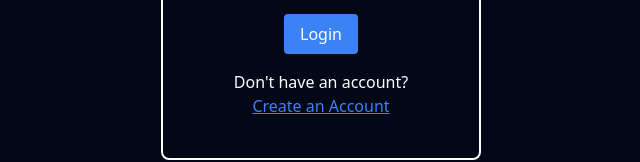
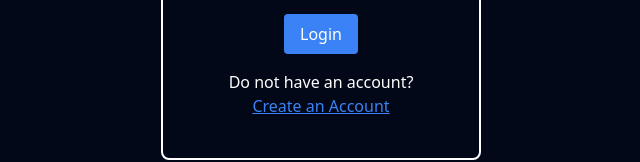
Before and after one commit to NishantDX/Workout-Manager, a Next.js app: page /login in a window 1280 px wide. Shown: the part 538-700 px from the top of the page, without its empty margins (319-959 px from the left). Built offline with nearby package versions, Linux system fonts and the light colour scheme; no server answers.

Commit message:
final changers

```diff
--- a/app/(pages)/(authenticated)/layout.tsx
+++ b/app/(pages)/(authenticated)/layout.tsx
@@ -6,8 +6,7 @@ import { useEffect } from "react";
 import useWorkoutState from "./store/useworkoutState";
 import useWorkoutForMuscleState from "./store/useMuscleWorkoutState";
 //import useUserState from "./store/userUpdateStore";
-import { useParams, useRouter, usePathname } from "next/navigation";
-import { redirect } from "next/navigation";
+import {  useRouter, usePathname } from "next/navigation";
 import useUserState from "./store/userUpdateStore";
 
 export default function Layout({ children }: { children: React.ReactNode }) {
@@ -62,7 +61,7 @@ export default function Layout({ children }: { children: React.ReactNode }) {
     }
   },[user]);
 
-  const { muscleWorkouts, getMuscleWorkout } = useWorkoutForMuscleState();
+  const { getMuscleWorkout } = useWorkoutForMuscleState();
 
   const fetchMuscleGroup = async () => {
     try {
--- a/app/(pages)/(authenticated)/store/userUpdateStore.tsx
+++ b/app/(pages)/(authenticated)/store/userUpdateStore.tsx
@@ -1,6 +1,6 @@
 import {User } from "../../../../utils/type";
 import { create } from "zustand";
-import useWorkoutState from "./useworkoutState";
+//import useWorkoutState from "./useworkoutState";
 
 type UserStore={
   user:User;
--- a/app/(pages)/login/page.tsx
+++ b/app/(pages)/login/page.tsx
@@ -5,10 +5,10 @@ import useUserState from "../(authenticated)/store/userUpdateStore";
 import { Dumbbell } from "lucide-react";
 import axios from "axios";
 //import Router from "next/navigation";
-import { redirect, useRouter } from "next/navigation";
+import { useRouter } from "next/navigation";
 
 export default function LoginPage() {
-  const { login, user, logout } = useUserState();
+  const { login } = useUserState();
   const router =useRouter();
   const [email, setEmail] = useState<string>("");
   const [password, setPassword] = useState<string>("");
@@ -121,7 +121,7 @@ export default function LoginPage() {
         </button>
         {error && <div className="text-red-500 mt-2">{error}</div>}
         <div className="mt-4 flex flex-col justify-center">
-          <span>Don't have an account? </span>
+          <span>Do not have an account? </span>
           <button
             onClick={() => router.push("/signup")}
             className="text-blue-500 underline hover:text-blue-600"
--- a/app/(pages)/signup/page.tsx
+++ b/app/(pages)/signup/page.tsx
@@ -8,7 +8,7 @@ import { useRouter } from "next/navigation";
 
 export default function SignPage() {
   const router =useRouter();
-  const { login, user, logout } = useUserState();
+  const { login, user} = useUserState();
   const [email, setEmail] = useState<string>("");
   const [password, setPassword] = useState<string>("");
   const [error, setError] = useState<string | null>(null);
```
